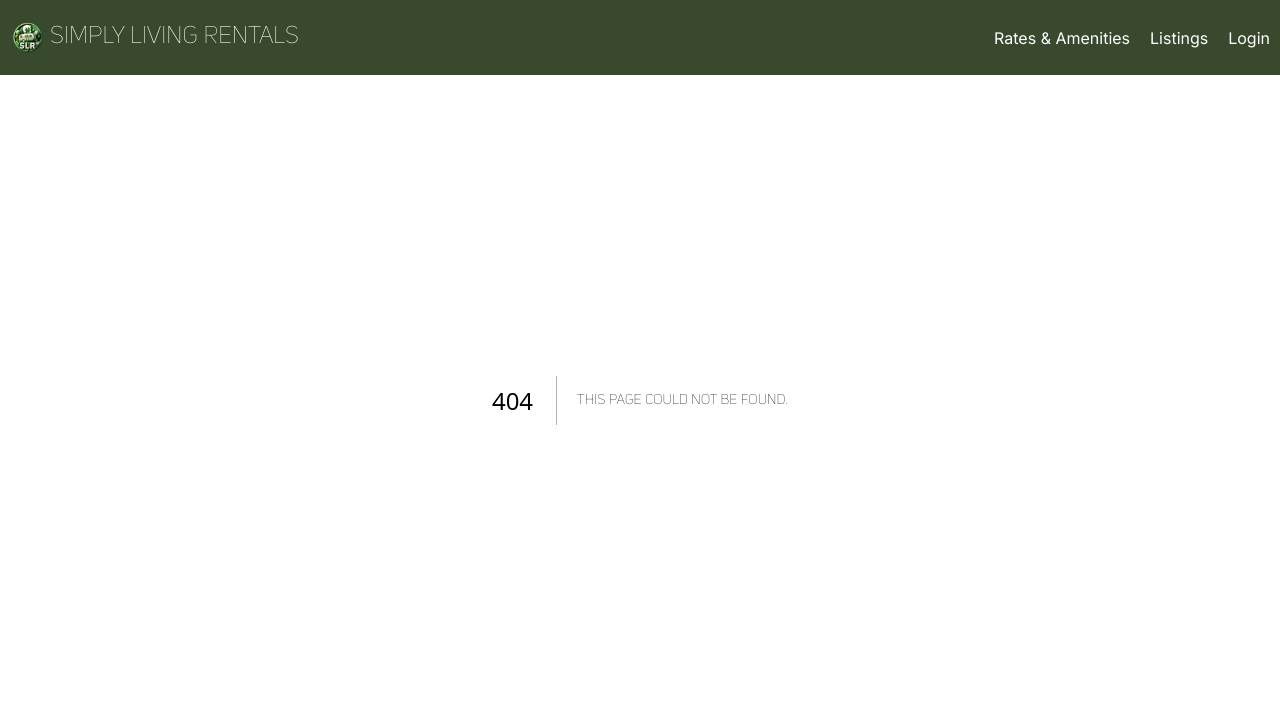
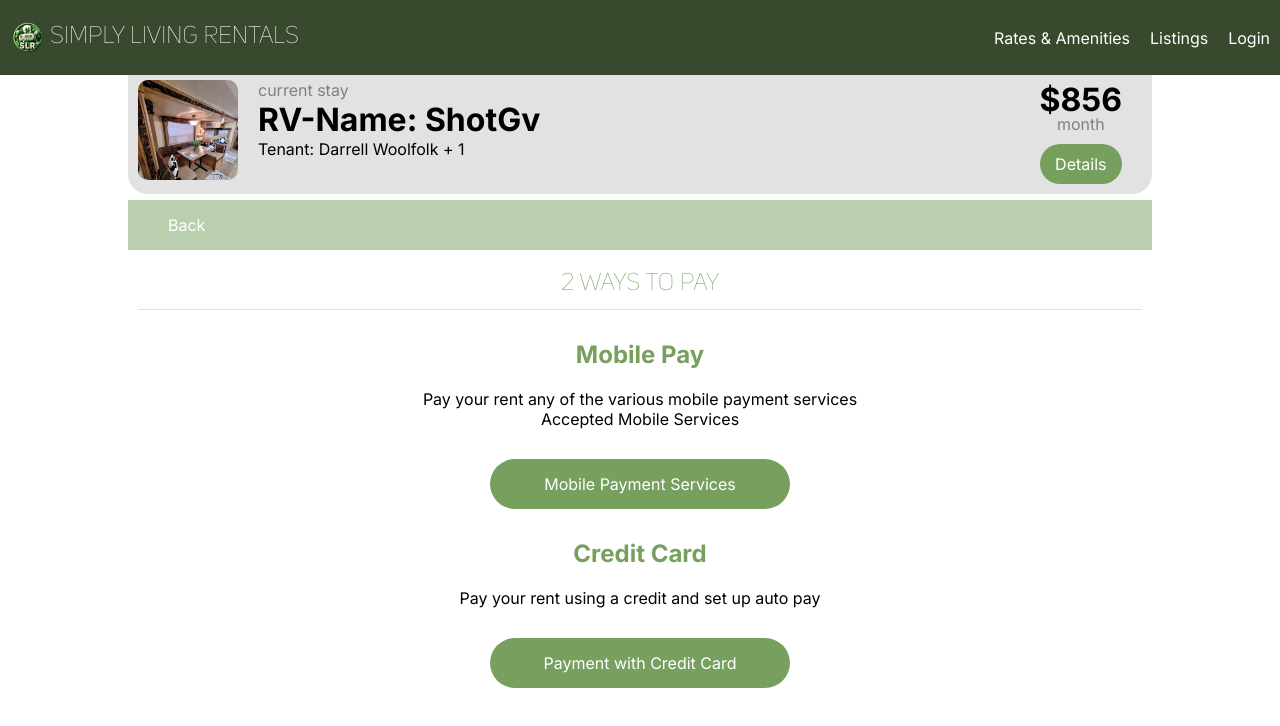
Before and after one commit to DWoolf81/SLR-Nextjs, a Next.js app: page /account/payment in a window 1280 px wide. Before the commit this address had no page. Shown: the top 726 px of the page. Built offline with nearby package versions, Linux system fonts and the light colour scheme.

Commit message:
Major updates. Working on the payment form

```diff
--- /dev/null
+++ b/src/app/account/payment/page.js
@@ -0,0 +1,91 @@
+import Link from "next/link";
+import React from "react";
+
+
+const phStyles = {
+
+    backBox: {
+      display: "flex",
+      height: "50px",
+      top: "75px",
+      left: "0px",
+      background: "rgba(119, 160, 95, .5)",
+      width: "100%",
+      alignItems: "center"
+
+    },
+
+    backBtn: {
+      display: "flex",
+      flexDirection: "row",
+      justifyContent: "start",
+      width: "100%",
+      fontSize: "20px !important",
+      alignItems: "center",
+      gap: "6px",
+      marginLeft: "10px",
+      color: "white",
+    },
+  };
+
+const Payment = () => {
+  return (
+    <div className="acct-main-box">
+        <div style={phStyles.backBox}>
+              <Link style={phStyles.backBtn} href={`/account/history`}>
+                <span className="material-symbols-outlined">arrow_back</span>
+                <span>Back</span>
+              </Link>
+            </div>
+      <div style={{ textAlign: "center", margin: "20px 10px" }}>
+        <h2
+          style={{
+            marginBottom: "30px",
+            paddingBottom: "10px",
+            borderBottom: "solid 1px #e2e2e2",
+            color: "var(--main-link-color)",
+            fontSize:"24px"
+          }}
+        >
+          2 ways to pay
+        </h2>
+        <article>
+          <p
+            style={{
+              color: "#77a05f",
+              fontWeight: "bold",
+              fontSize: "24px",
+              marginBottom: "20px",
+            }}
+          >
+            Mobile Pay
+          </p>
+          <p>Pay your rent any of the various mobile payment services</p>
+          <p>Accepted Mobile Services</p>
+          <Link className="acct-payment-btn" href="#">
+            Mobile Payment Services
+          </Link>
+        </article>
+
+        <article>
+          <p
+            style={{
+              color: "#77a05f",
+              fontWeight: "bold",
+              fontSize: "24px",
+              marginBottom: "20px",
+            }}
+          >
+            Credit Card
+          </p>
+          <p>Pay your rent using a credit and set up auto pay</p>
+          <Link className="acct-payment-btn" href="#">
+            Payment with Credit Card
+          </Link>
+        </article>
+      </div>
+    </div>
+  );
+};
+
+export default Payment;
--- a/src/app/css/account.css
+++ b/src/app/css/account.css
@@ -174,7 +174,7 @@ body * {
 
 }
 
-.history-item-box {
+.history-item-box, .acct-main-box {
     padding-top: 200px;
 
 }
@@ -226,6 +226,18 @@ body * {
 .pay-item-details-box p:nth-last-child(1) {
     font-weight: bold;
     font-size: x-large;
+}
+
+.acct-payment-btn {
+    display: flex;
+    margin: 30px auto;
+    max-width: 300px;
+    justify-content: center;
+    align-items: center;
+    height: 50px;
+    border-radius: 30px;
+    background-color: var(--main-link-color);
+    color: white;
 }
 
 @media screen and (max-width: 555px) {
@@ -280,7 +292,7 @@ body * {
 
      }
 
-     .history-item-box {
+     .history-item-box, .acct-main-box {
         padding-top: 170px;
     }
 
--- a/src/app/css/styles.css
+++ b/src/app/css/styles.css
@@ -436,7 +436,6 @@ nav ul li a {
   display: flex;
   flex-direction: column;
   margin: auto;
-
 }
 
 footer {
@@ -462,7 +461,7 @@ footer ul {
   left: 0;
   width: 100%;
   height: 100%;
-  background: rgba(85, 114, 67, .5);
+  background: rgba(85, 114, 67, 0.5);
 }
 
 footer ul a {
@@ -473,8 +472,36 @@ footer ul a:hover {
   color: #bfe2ab;
 }
 
+.back-btn {
+  display: flex;
+  justify-content: center;
+  align-items: center;
+  color: white;
+
+}
+
+.back-btn-box {
+  display: flex;
+  height: 50px;
+  top: 200px;
+  left: 0px;
+  background: rgba(119, 160, 95, 0.5);
+  align-items: center;
+  position: fixed;
+  padding: 0px 10px;
+}
+.back-btn-box-fixed {
+  display: flex;
+  height: 50px;
+  top: 200px;
+  left: 0px;
+  background: rgba(119, 160, 95, 0.5);
+  align-items: center;
+  position: fixed;
+  padding: 0px 10px;
+}
+
 @media screen and (max-width: 430px) {
-
   .logo {
     font-size: large;
   }
@@ -492,8 +519,6 @@ footer ul a:hover {
     font-size: 4.5vw;
   }
 
-
-
   #amenities-box img {
     width: 100px !important;
   }
@@ -506,6 +531,9 @@ footer ul a:hover {
 }
 
 @media screen and (max-width: 600px) {
+  .back-btn-box {
+    top: 175px;
+  }
   .logoText {
     visibility: hidden;
     position: relative;
@@ -519,8 +547,6 @@ footer ul a:hover {
     top: 0;
     left: 0;
   }
-
-
 
   .nav {
     position: fixed;
```
Also changed, not shown: src/app/account/history/[item]/page.js (+4 -30 lines), src/app/account/history/page.js (+32 -11 lines), src/components/paymentform.js (added, +16 -0 lines).
